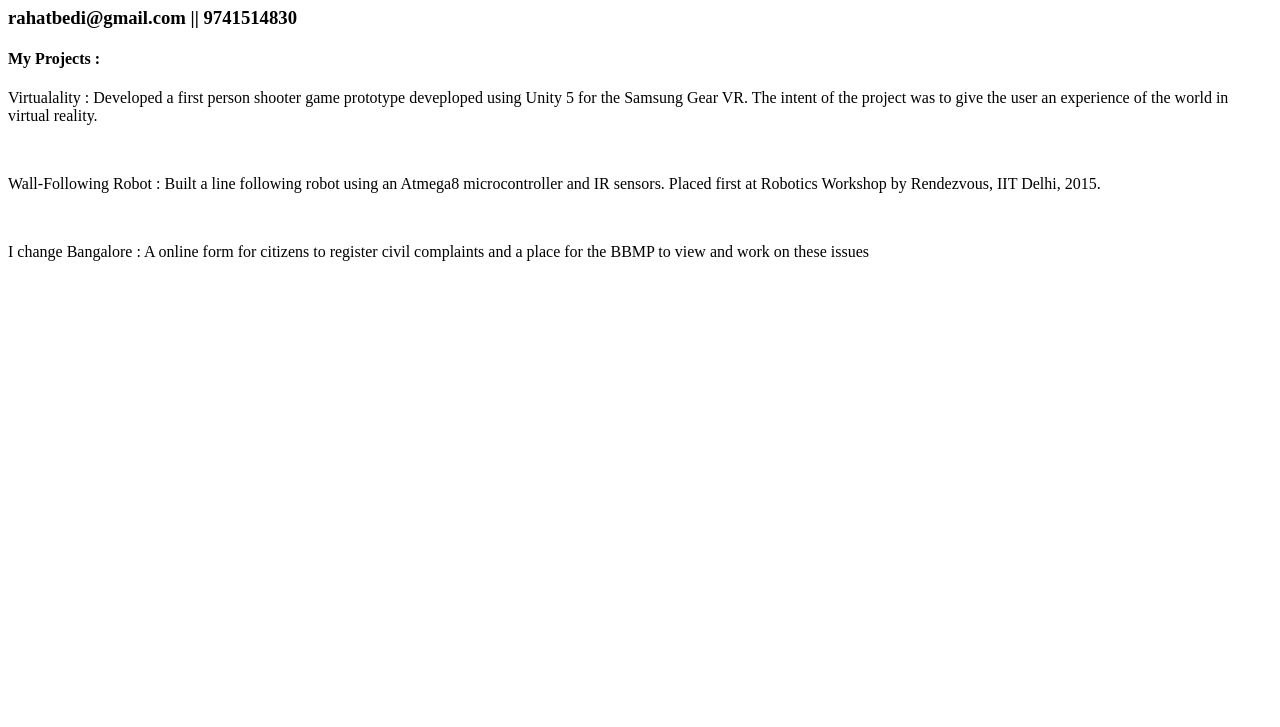
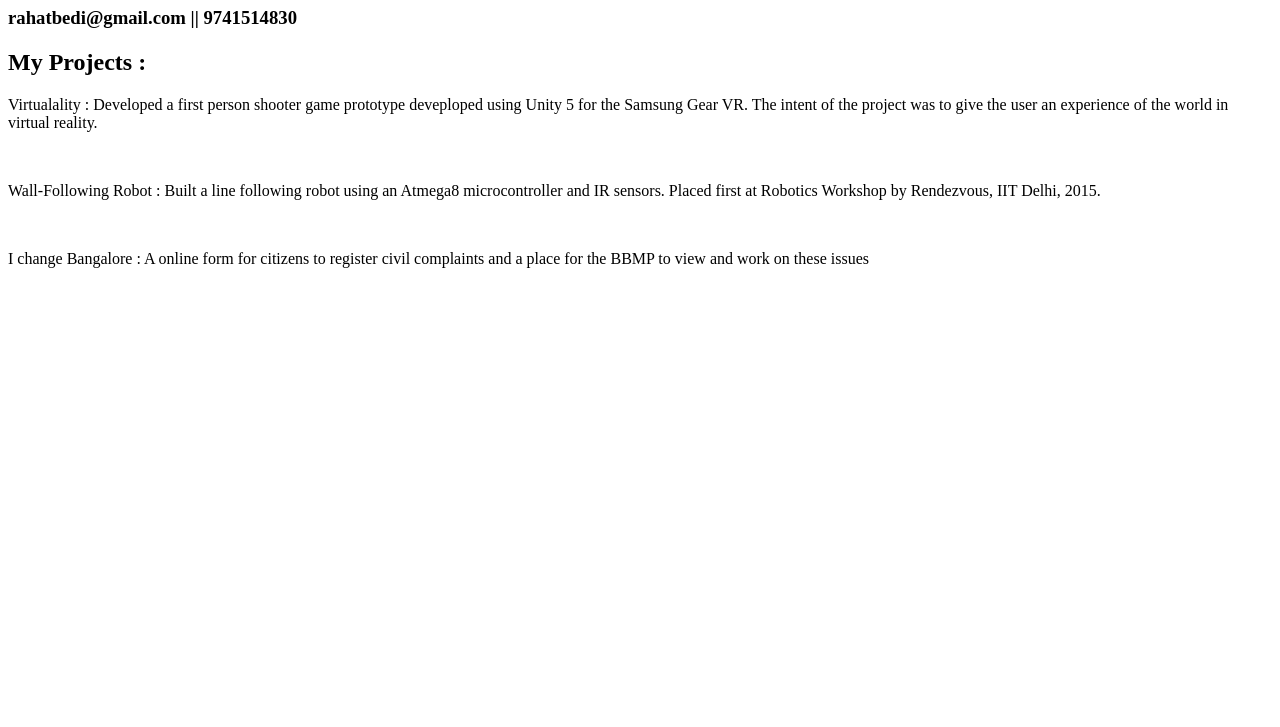
Before and after one commit to rahatbedi/rahatbedi.github.io, a plain HTML site: page index.html in a window 1280 px wide. Shown: the part 73-800 px from the top of the page. Drawn offline with Linux system fonts and the light colour scheme.

Commit message:
added paragraph

```diff
--- a/index.html
+++ b/index.html
@@ -6,7 +6,7 @@
 <body>
 	<h1>Name : Rahatpal Singh Bedi </h1>
 	<h3>rahatbedi@gmail.com || 9741514830</h3>
-	<h4>My Projects : </h4>
+	<h2>My Projects : </h2>
 
 	<p>Virtualality : Developed a first person shooter game prototype deveploped using Unity 5 for the Samsung Gear VR. The intent of the project was to give the user an experience of the world in virtual reality.</p>
 	<br>
```
